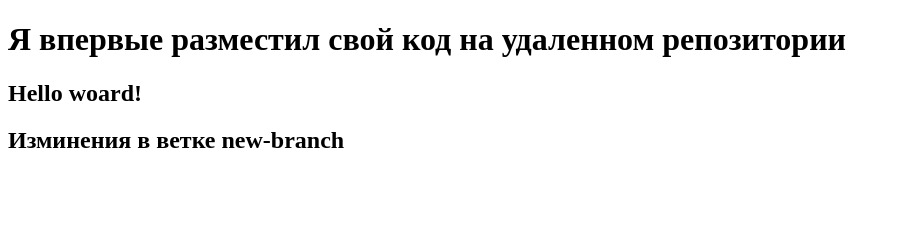
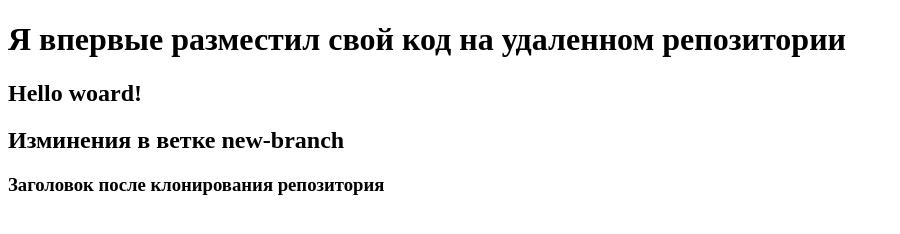
Before and after one commit to Xanixsl/kod-mem, a plain HTML site: page index.html in a window 1280 px wide. Shown: the whole page, without its empty margins (0-900 px from the left). Drawn offline with Linux system fonts and the light colour scheme.

Commit message:
commit after cloning

```diff
--- a/index.html
+++ b/index.html
@@ -9,5 +9,6 @@
     <h1>Я впервые разместил свой код на удаленном репозитории</h1>
     <h2>Hello woard!</h2>
     <h2>Изминения в ветке new-branch</h2>
+    <H3>Заголовок после клонирования репозитория</H3>
 </body>
 </html>
```
